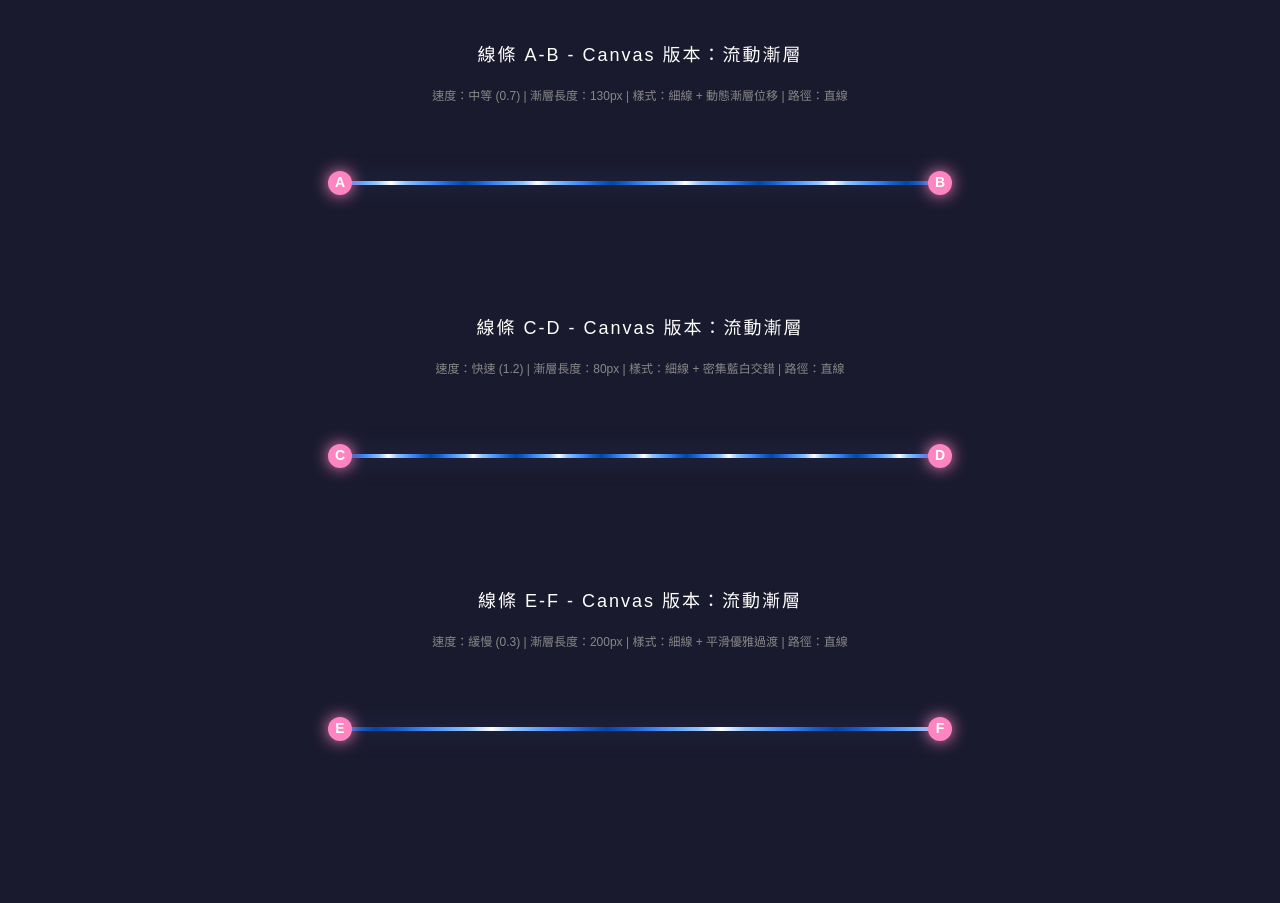
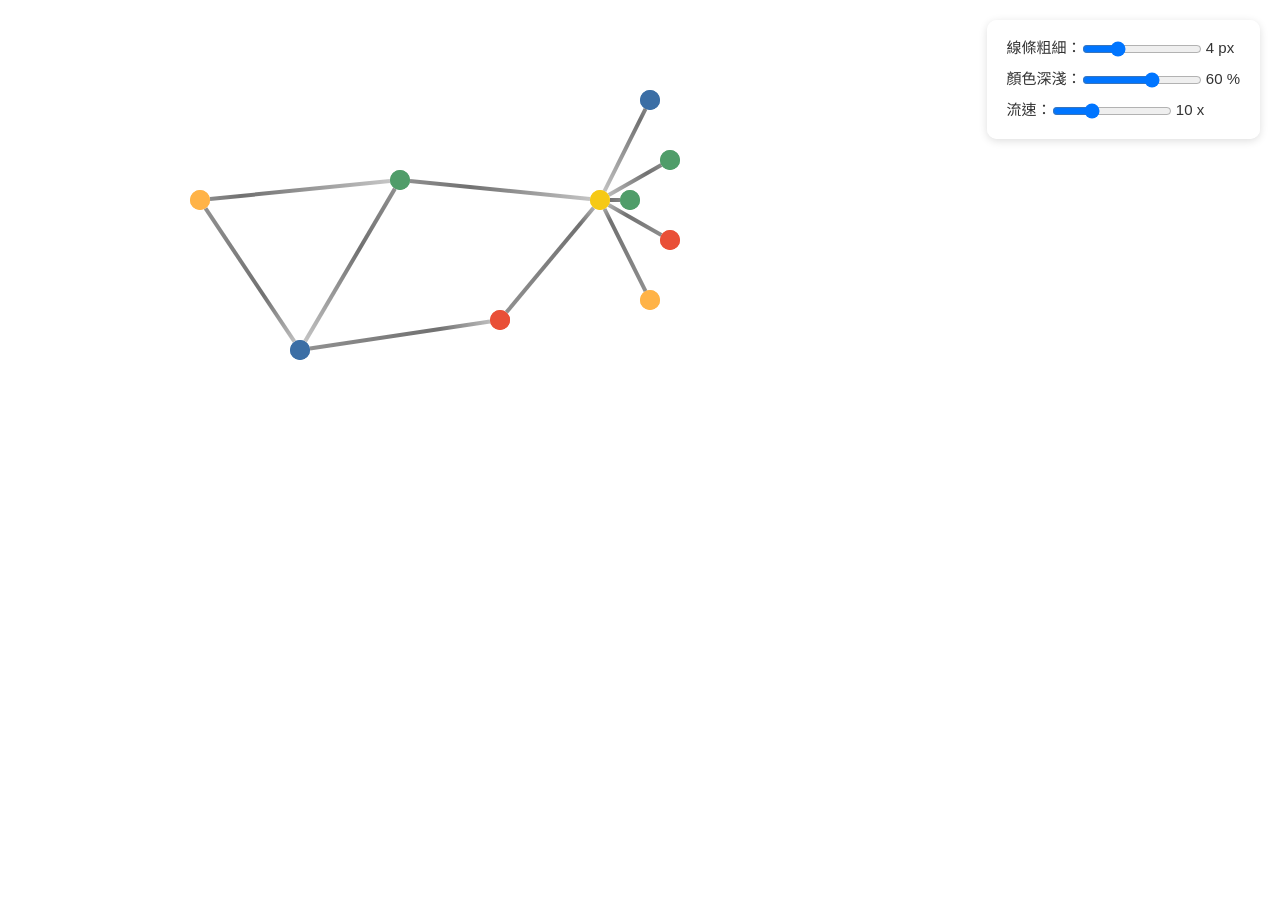
Before and after one commit to ihsuanli/lineweb, a plain HTML site: page index.html in a window 1280 px wide. Drawn offline with Linux system fonts and the light colour scheme.

Commit message:
Refactor index.html for node connection animation and control panel enhancements

```diff
--- a/index.html
+++ b/index.html
@@ -3,236 +3,241 @@
 <head>
     <meta charset="UTF-8">
     <meta name="viewport" content="width=device-width, initial-scale=1.0">
-    <title>連接線動畫 - 三款光譜流動效果</title>
+    <title>連接線動畫</title>
     <style>
         * {
             margin: 0;
             padding: 0;
             box-sizing: border-box;
         }
-
+<!DOCTYPE html>
+<html lang="zh-Hant">
+<head>
+    <meta charset="UTF-8">
+    <title>節點連線動畫</title>
+    <style>
         body {
-            background: #1a1a2e;
-            display: flex;
-            justify-content: center;
-            align-items: center;
-            min-height: 100vh;
-            font-family: 'Arial', sans-serif;
-            padding: 40px;
+            background: #fff;
+            margin: 0;
+            overflow: hidden;
         }
-
-        .container {
-            width: 100%;
-            max-width: 1200px;
+        svg {
+            display: block;
+            width: 100vw;
+            height: 100vh;
         }
-
-        .line-section {
-            margin-bottom: 80px;
-            position: relative;
+        .node {
+            stroke: none;
         }
-
-        .line-title {
-            color: #fff;
-            font-size: 18px;
-            margin-bottom: 20px;
-            text-align: center;
-            letter-spacing: 2px;
+        #panel {
+            position: fixed;
+            top: 20px;
+            right: 20px;
+            left: auto;
+            background: rgba(255,255,255,0.95);
+            border-radius: 10px;
+            box-shadow: 0 2px 8px #0002;
+            padding: 16px 20px 10px 20px;
+            z-index: 10;
+            font-family: sans-serif;
+            font-size: 15px;
+            color: #333;
+            user-select: none;
         }
-
-        .line-info {
-            color: #888;
-            font-size: 12px;
-            text-align: center;
-            margin-bottom: 30px;
+        #panel label {
+            display: block;
+            margin-bottom: 8px;
         }
-
-        svg, canvas {
-            display: block;
-            margin: 0 auto;
-            overflow: visible;
+        #panel input[type=range] {
+            width: 120px;
+            vertical-align: middle;
         }
-
-        /* 節點樣式 */
-        .node {
-            fill: #ff85c0;
-            filter: drop-shadow(0 0 8px #ff85c0);
-        }
-
-        .node-label {
-            fill: #fff;
-            font-size: 14px;
-            font-weight: bold;
-            text-anchor: middle;
-        }
-
-        /* SVG 濾鏡定義 - 霓虹發光效果 */
-        .glow-filter {
-            filter: url(#glow);
-        }
-
-        /* 線條 A-B：優化版 - 細緻化、漸層、流光 */
-        .line-ab {
-            stroke: url(#gradient-ab-flow);
-            stroke-width: 2;
-            fill: none;
-            stroke-linecap: round;
-            opacity: 0.6;
-            stroke-dasharray: 30 70;
-            animation: flow-ab 2.5s linear infinite;
-        }
-
-        .line-ab-glow {
-            stroke: url(#gradient-ab-glow);
-            stroke-width: 4;
-            fill: none;
-            stroke-linecap: round;
-            opacity: 0.3;
-            filter: blur(4px);
-        }
-
-        .flow-particle {
-            fill: url(#particle-gradient);
-            filter: drop-shadow(0 0 6px #60a5fa);
-            animation: particle-flow 2.5s linear infinite;
-        }
-
-        @keyframes flow-ab {
-            0% {
-                stroke-dashoffset: 100;
-                opacity: 0.4;
-            }
-            50% {
-                opacity: 0.8;
-            }
-            100% {
-                stroke-dashoffset: 0;
-                opacity: 0.4;
-            }
-        }
-
-        @keyframes particle-flow {
-            0% {
-                offset-distance: 0%;
-                opacity: 0;
-            }
-            10% {
-                opacity: 1;
-            }
-            90% {
-                opacity: 1;
-            }
-            100% {
-                offset-distance: 100%;
-                opacity: 0;
-            }
-        }
-
-        /* 線條 C-D：快速密集 - 添加方向性漸層 */
-        .line-cd {
-            stroke: url(#gradient-cd-flow);
-            stroke-width: 2.5;
-            fill: none;
-            stroke-linecap: round;
-            opacity: 0.7;
-            stroke-dasharray: 60 30;
-            animation: flow-cd 1.5s linear infinite;
-        }
-
-        .line-cd-glow {
-            stroke: url(#gradient-cd-glow);
-            stroke-width: 5;
-            fill: none;
-            stroke-linecap: round;
-            opacity: 0.25;
-            filter: blur(6px);
-        }
-
-        @keyframes flow-cd {
-            0% {
-                stroke-dashoffset: 90;
-                opacity: 0.5;
-            }
-            50% {
-                opacity: 0.9;
-            }
-            100% {
-                stroke-dashoffset: 0;
-                opacity: 0.5;
-            }
-        }
-
-        /* 線條 E-F：藍白交錯流動效果 */
-        .line-ef {
-            stroke: url(#gradient-ef-repeating);
-            stroke-width: 12;
-            fill: none;
-            stroke-linecap: round;
-            opacity: 1;
-        }
-
-        .line-ef-glow {
-            stroke: #3b82f6;
-            stroke-width: 16;
-            fill: none;
-            stroke-linecap: round;
-            opacity: 0.25;
-            filter: blur(12px);
-        }
-
-        /* 背景線條 */
-        .bg-line {
-            stroke: #ff85c0;
-            stroke-width: 2;
-            fill: none;
-            opacity: 0.3;
+        #panel .row {
+            margin-bottom: 10px;
         }
     </style>
 </head>
 <body>
+<div id="panel">
+    <div class="row">
+        <label>線條粗細：<input id="widthSlider" type="range" min="1" max="12" value="4"> <span id="widthVal">4</span> px</label>
+    </div>
+    <div class="row">
+        <label>顏色深淺：<input id="colorSlider" type="range" min="0" max="100" value="60"> <span id="colorVal">60</span> %</label>
+    </div>
+    <div class="row">
+        <label>流速：<input id="speedSlider" type="range" min="1" max="30" value="10"> <span id="speedVal">10</span> x</label>
+    </div>
+</div>
+<svg id="network" width="100vw" height="100vh"></svg>
+<script>
+// 幾個節點座標
+const nodes = [
+    {x: 200, y: 200, color: '#ffb347'},
+    {x: 400, y: 180, color: '#4f9d69'},
+    {x: 300, y: 350, color: '#3b6ea5'},
+    {x: 500, y: 320, color: '#e94f37'},
+    {x: 600, y: 200, color: '#f6c915'}, // 右邊黃點 index 4
+    // 新增5個點
+    {x: 650, y: 100, color: '#3b6ea5'},
+    {x: 670, y: 160, color: '#4f9d69'},
+    {x: 670, y: 240, color: '#e94f37'},
+    {x: 650, y: 300, color: '#ffb347'},
+    {x: 630, y: 200, color: '#4f9d69'}
+];
+// 連線對 (index)
+const links = [
+    [0,1], [1,2], [2,3], [3,4], [0,2], [1,4],
+    // 新增5個點都連到最右邊黃點（index 4）
+    [5,4], [6,4], [7,4], [8,4], [9,4]
+];
+
+const svg = document.getElementById('network');
+
+// 畫線 (灰色漸層)
+const defs = document.createElementNS('http://www.w3.org/2000/svg', 'defs');
+svg.appendChild(defs);
+
+links.forEach((link, i) => {
+    const [a, b] = link;
+    // 動態漸層 id
+    const gradId = `grad${i}`;
+    const grad = document.createElementNS('http://www.w3.org/2000/svg', 'linearGradient');
+    grad.setAttribute('id', gradId);
+    grad.setAttribute('gradientUnits', 'userSpaceOnUse');
+    grad.setAttribute('x1', nodes[a].x);
+    grad.setAttribute('y1', nodes[a].y);
+    grad.setAttribute('x2', nodes[b].x);
+    grad.setAttribute('y2', nodes[b].y);
+    grad.innerHTML = `
+        <stop offset="0%" stop-color="#bbb">"></stop>
+        <stop offset="100%" stop-color="#eee">"></stop>
+    `;
+    defs.appendChild(grad);
+});
+
+const NODE_RADIUS = 10;
+let lineWidth = 4;
+let colorDepth = 60; // 0~100, 0最淺 100最深
+let flowSpeed = 0.1; // 0.01~0.3
+function getEdgePoint(x1, y1, x2, y2, r) {
+    // 從(x1,y1)往(x2,y2)方向，距離r的點
+    const dx = x2 - x1;
+    const dy = y2 - y1;
+    const len = Math.sqrt(dx*dx + dy*dy);
+    if (len === 0) return {x: x1, y: y1};
+    return {
+        x: x1 + dx * r / len,
+        y: y1 + dy * r / len
+    };
+}
+const lineEls = links.map((link, i) => {
+    const [a, b] = link;
+    const p1 = getEdgePoint(nodes[a].x, nodes[a].y, nodes[b].x, nodes[b].y, NODE_RADIUS);
+    const p2 = getEdgePoint(nodes[b].x, nodes[b].y, nodes[a].x, nodes[a].y, NODE_RADIUS);
+    const line = document.createElementNS('http://www.w3.org/2000/svg', 'line');
+    line.setAttribute('x1', p1.x);
+    line.setAttribute('y1', p1.y);
+    line.setAttribute('x2', p2.x);
+    line.setAttribute('y2', p2.y);
+    line.setAttribute('stroke', `url(#grad${i})`);
+    line.setAttribute('stroke-width', lineWidth);
+    line.setAttribute('opacity', '0.8');
+    return line;
+});
+
+// 畫節點
+nodes.forEach((node) => {
+    const circle = document.createElementNS('http://www.w3.org/2000/svg', 'circle');
+    circle.setAttribute('cx', node.x);
+    circle.setAttribute('cy', node.y);
+    circle.setAttribute('r', 10);
+    circle.setAttribute('fill', node.color);
+    circle.setAttribute('class', 'node');
+    svg.appendChild(circle);
+});
+
+// 動畫：讓漸層在連線上流動
+let t = 0;
+function animate() {
+    t += flowSpeed;
+    links.forEach((link, i) => {
+        const grad = defs.children[i];
+        // 顏色深淺調整
+        const dark = 180 - colorDepth; // 180~80
+        const mid = 120 - colorDepth * 0.7; // 120~50
+        const light = 220 - colorDepth * 0.5; // 220~170
+        // 動態調整漸層 stop offset
+        const offset = (Math.sin(t + i) + 1) / 2 * 60 + 20; // 20~80%
+        grad.innerHTML = `
+            <stop offset="0%" stop-color="rgb(${dark},${dark},${dark})"></stop>
+            <stop offset="${offset}%" stop-color="rgb(${mid},${mid},${mid})"></stop>
+            <stop offset="100%" stop-color="rgb(${light},${light},${light})"></stop>
+        `;
+        // 線條粗細
+        lineEls[i].setAttribute('stroke-width', lineWidth);
+    });
+    requestAnimationFrame(animate);
+}
+animate();
+
+// 控制面板事件
+const widthSlider = document.getElementById('widthSlider');
+const colorSlider = document.getElementById('colorSlider');
+const speedSlider = document.getElementById('speedSlider');
+const widthVal = document.getElementById('widthVal');
+const colorVal = document.getElementById('colorVal');
+const speedVal = document.getElementById('speedVal');
+
+widthSlider.addEventListener('input', e => {
+    lineWidth = +widthSlider.value;
+    widthVal.textContent = lineWidth;
+});
+colorSlider.addEventListener('input', e => {
+    colorDepth = +colorSlider.value;
+    colorVal.textContent = colorDepth;
+});
+speedSlider.addEventListener('input', e => {
+    flowSpeed = +speedSlider.value / 100;
+    speedVal.textContent = speedSlider.value;
+});
+</script>
+</body>
+</html>
+
+    </style>
+</head>
+<body>
     <div class="container">
-        <!-- 線條 A-B：基礎流動 -->
+        <!-- 線條 E-F：灰色流動 -->
         <div class="line-section">
-            <div class="line-title">線條 A-B - Canvas 版本：流動漸層</div>
-            <div class="line-info">速度：中等 (0.7) | 漸層長度：130px | 樣式：細線 + 動態漸層位移 | 路徑：直線</div>
-            <canvas id="canvas-ab" width="800" height="100"></canvas>
-        </div>
-
-        <!-- 線條 C-D：快速密集 -->
-        <div class="line-section">
-            <div class="line-title">線條 C-D - Canvas 版本：流動漸層</div>
-            <div class="line-info">速度：快速 (1.2) | 漸層長度：80px | 樣式：細線 + 密集藍白交錯 | 路徑：直線</div>
-            <canvas id="canvas-cd" width="800" height="100"></canvas>
-
-        </div>
-
-        <!-- 線條 E-F：緩慢分散 -->
-        <div class="line-section">
-            <div class="line-title">線條 E-F - Canvas 版本：流動漸層</div>
-            <div class="line-info">速度：緩慢 (0.3) | 漸層長度：200px | 樣式：細線 + 平滑優雅過渡 | 路徑：直線</div>
             <canvas id="canvas-ef" width="800" height="100"></canvas>
         </div>
     </div>
 
     <script>
         /**
-         * Canvas 繪製函數：動態流動漸層連線
-         * 從 source 到 target 呈現 #0047AB 到 white 的漸層過渡
+         * Canvas 繪製函數：動態流動漸層連線（灰色版本）
          * 使用 requestAnimationFrame 創造平滑的位移動畫
          */
         function drawFlowingConnection(canvasId, sourceX, sourceY, targetX, targetY, options = {}) {
             const canvas = document.getElementById(canvasId);
             const ctx = canvas.getContext('2d');
 
-            // 動畫參數
-            let offset = 0;
-            const lineWidth = options.lineWidth || 4;
-            const glowWidth = options.glowWidth || 8;
-            const speed = options.speed || 0.5;
-            const gradientRepeatLength = options.gradientLength || 150;
-            const pathType = options.pathType || 'straight';
-            const labels = options.label || ['', ''];
-
-            // 計算路徑點
+            // 畫節點（確保節點在所有線的上層）
+            const nodeEls = [];
+            nodes.forEach((node) => {
+                const circle = document.createElementNS('http://www.w3.org/2000/svg', 'circle');
+                circle.setAttribute('cx', node.x);
+                circle.setAttribute('cy', node.y);
+                circle.setAttribute('r', 10);
+                circle.setAttribute('fill', node.color);
+                circle.setAttribute('class', 'node');
+                nodeEls.push(circle);
+            });
+            // 先畫線再畫節點，確保節點在上層
+            lineEls.forEach(line => svg.appendChild(line));
+            nodeEls.forEach(circle => svg.appendChild(circle));
             const controlX = (sourceX + targetX) / 2;
             const controlY = pathType === 'bezier' ? sourceY - 20 : sourceY;
 
@@ -240,8 +245,8 @@
                 // 清除畫布
                 ctx.clearRect(0, 0, canvas.width, canvas.height);
 
-                // 繪製背景線（粉紅色）
-                ctx.strokeStyle = '#ff85c0';
+                // 繪製背景線（灰色）
+                ctx.strokeStyle = '#666666';
                 ctx.lineWidth = 2;
                 ctx.globalAlpha = 0.3;
                 ctx.beginPath();
@@ -253,8 +258,8 @@
                 }
                 ctx.stroke();
 
-                // 繪製發光層
-                ctx.strokeStyle = '#3b82f6';
+                // 繪製發光層（灰色）
+                ctx.strokeStyle = '#888888';
                 ctx.lineWidth = glowWidth;
                 ctx.globalAlpha = 0.15;
                 ctx.filter = 'blur(12px)';
@@ -288,18 +293,18 @@
                     const cycleLength = gradientRepeatLength / lineLength;
 
                     if (basePos < 1 && basePos + cycleLength > 0) {
-                        // 創建循環漸層：深藍 → 白 → 深藍，確保無縫銜接
-                        gradient.addColorStop(Math.max(0, basePos), '#0047AB');
-                        gradient.addColorStop(Math.max(0, Math.min(1, basePos + cycleLength * 0.1)), '#1a5fc9');
-                        gradient.addColorStop(Math.max(0, Math.min(1, basePos + cycleLength * 0.2)), '#3b82f6');
-                        gradient.addColorStop(Math.max(0, Math.min(1, basePos + cycleLength * 0.3)), '#60a5fa');
-                        gradient.addColorStop(Math.max(0, Math.min(1, basePos + cycleLength * 0.4)), '#93c5fd');
-                        gradient.addColorStop(Math.max(0, Math.min(1, basePos + cycleLength * 0.5)), '#ffffff'); // 中心點為白色
-                        gradient.addColorStop(Math.max(0, Math.min(1, basePos + cycleLength * 0.6)), '#93c5fd');
-                        gradient.addColorStop(Math.max(0, Math.min(1, basePos + cycleLength * 0.7)), '#60a5fa');
-                        gradient.addColorStop(Math.max(0, Math.min(1, basePos + cycleLength * 0.8)), '#3b82f6');
-                        gradient.addColorStop(Math.max(0, Math.min(1, basePos + cycleLength * 0.9)), '#1a5fc9');
-                        gradient.addColorStop(Math.min(1, basePos + cycleLength), '#0047AB'); // 回到深藍，無縫循環
+                        // 創建循環漸層：深灰 → 淺灰 → 深灰，確保無縫銜接
+                        gradient.addColorStop(Math.max(0, basePos), '#444444');
+                        gradient.addColorStop(Math.max(0, Math.min(1, basePos + cycleLength * 0.1)), '#555555');
+                        gradient.addColorStop(Math.max(0, Math.min(1, basePos + cycleLength * 0.2)), '#666666');
+                        gradient.addColorStop(Math.max(0, Math.min(1, basePos + cycleLength * 0.3)), '#777777');
+                        gradient.addColorStop(Math.max(0, Math.min(1, basePos + cycleLength * 0.4)), '#888888');
+                        gradient.addColorStop(Math.max(0, Math.min(1, basePos + cycleLength * 0.5)), '#aaaaaa'); // 中心點為淺灰
+                        gradient.addColorStop(Math.max(0, Math.min(1, basePos + cycleLength * 0.6)), '#888888');
+                        gradient.addColorStop(Math.max(0, Math.min(1, basePos + cycleLength * 0.7)), '#777777');
+                        gradient.addColorStop(Math.max(0, Math.min(1, basePos + cycleLength * 0.8)), '#666666');
+                        gradient.addColorStop(Math.max(0, Math.min(1, basePos + cycleLength * 0.9)), '#555555');
+                        gradient.addColorStop(Math.min(1, basePos + cycleLength), '#444444'); // 回到深灰，無縫循環
                     }
                 }
 
@@ -315,33 +320,6 @@
 
                 ctx.restore();
 
-                // 繪製節點
-                // 節點 E
-                ctx.globalAlpha = 1;
-                ctx.fillStyle = '#ff85c0';
-                ctx.filter = 'drop-shadow(0 0 8px #ff85c0)';
-                ctx.beginPath();
-                ctx.arc(sourceX, sourceY, 12, 0, Math.PI * 2);
-                ctx.fill();
-                ctx.filter = 'none';
-
-                ctx.fillStyle = '#fff';
-                ctx.font = 'bold 14px Arial';
-                ctx.textAlign = 'center';
-                ctx.textBaseline = 'middle';
-                ctx.fillText(labels[0], sourceX, sourceY);
-
-                // 節點 Target
-                ctx.fillStyle = '#ff85c0';
-                ctx.filter = 'drop-shadow(0 0 8px #ff85c0)';
-                ctx.beginPath();
-                ctx.arc(targetX, targetY, 12, 0, Math.PI * 2);
-                ctx.fill();
-                ctx.filter = 'none';
-
-                ctx.fillStyle = '#fff';
-                ctx.fillText(labels[1], targetX, targetY);
-
                 // 更新偏移量
                 offset += speed;
                 if (offset >= gradientRepeatLength) {
@@ -356,25 +334,7 @@
             animate();
         }
 
-        // 初始化 Canvas 動畫
-        drawFlowingConnection('canvas-ab', 100, 50, 700, 50, {
-            speed: 0.7,
-            lineWidth: 4,
-            glowWidth: 8,
-            gradientLength: 130,
-            pathType: 'straight',
-            label: ['A', 'B']
-        });
-
-        drawFlowingConnection('canvas-cd', 100, 50, 700, 50, {
-            speed: 1.2,
-            lineWidth: 4,
-            glowWidth: 8,
-            gradientLength: 80,
-            pathType: 'straight',
-            label: ['C', 'D']
-        });
-
+        // 初始化 Canvas 動畫（第三條線，灰色）
         drawFlowingConnection('canvas-ef', 100, 50, 700, 50, {
             speed: 0.3,
             lineWidth: 4,
@@ -383,87 +343,6 @@
             pathType: 'straight',
             label: ['E', 'F']
         });
-        /**
-         * 通用函數：動態創建連接線動畫
-         * @param {string} svgId - SVG 元素的 ID
-         * @param {object} start - 起點座標 {x, y}
-         * @param {object} end - 終點座標 {x, y}
-         * @param {string} pathType - 路徑類型：'straight', 'curveUp', 'curveDown'
-         * @param {object} style - 動畫樣式配置
-         */
-        function createConnectionLine(svgId, start, end, pathType, style) {
-            const svg = document.getElementById(svgId);
-
-            // 生成路徑字符串
-            let pathD;
-            const midX = (start.x + end.x) / 2;
-
-            switch(pathType) {
-                case 'straight':
-                    pathD = `M ${start.x} ${start.y} L ${end.x} ${end.y}`;
-                    break;
-                case 'curveUp':
-                    const controlY_up = Math.min(start.y, end.y) - style.curveIntensity;
-                    pathD = `M ${start.x} ${start.y} Q ${midX} ${controlY_up} ${end.x} ${end.y}`;
-                    break;
-                case 'curveDown':
-                    const controlY_down = Math.max(start.y, end.y) + style.curveIntensity;
-                    pathD = `M ${start.x} ${start.y} Q ${midX} ${controlY_down} ${end.x} ${end.y}`;
-                    break;
-                default:
-                    pathD = `M ${start.x} ${start.y} L ${end.x} ${end.y}`;
-            }
-
-            // 創建背景線
-            const bgLine = document.createElementNS('http://www.w3.org/2000/svg', 'path');
-            bgLine.setAttribute('class', 'bg-line');
-            bgLine.setAttribute('d', pathD);
-            svg.appendChild(bgLine);
-
-            // 創建動畫線
-            const animLine = document.createElementNS('http://www.w3.org/2000/svg', 'path');
-            animLine.setAttribute('class', `${style.className} glow-filter`);
-            animLine.setAttribute('d', pathD);
-            svg.appendChild(animLine);
-
-            // 創建節點
-            createNode(svg, start.x, start.y, style.startLabel);
-            createNode(svg, end.x, end.y, style.endLabel);
-        }
-
-        /**
-         * 創建節點
-         */
-        function createNode(svg, x, y, label) {
-            const circle = document.createElementNS('http://www.w3.org/2000/svg', 'circle');
-            circle.setAttribute('class', 'node');
-            circle.setAttribute('cx', x);
-            circle.setAttribute('cy', y);
-            circle.setAttribute('r', 12);
-            svg.appendChild(circle);
-
-            const text = document.createElementNS('http://www.w3.org/2000/svg', 'text');
-            text.setAttribute('class', 'node-label');
-            text.setAttribute('x', x);
-            text.setAttribute('y', y + 5);
-            text.textContent = label;
-            svg.appendChild(text);
-        }
-
-        // 使用範例（如需動態創建線條，可調用此函數）
-        /*
-        createConnectionLine('svg-custom',
-            {x: 100, y: 50},
-            {x: 700, y: 50},
-            'straight',
-            {
-                className: 'line-ab',
-                curveIntensity: 90,
-                startLabel: 'A',
-                endLabel: 'B'
-            }
-        );
-        */
     </script>
 </body>
 </html>
```
